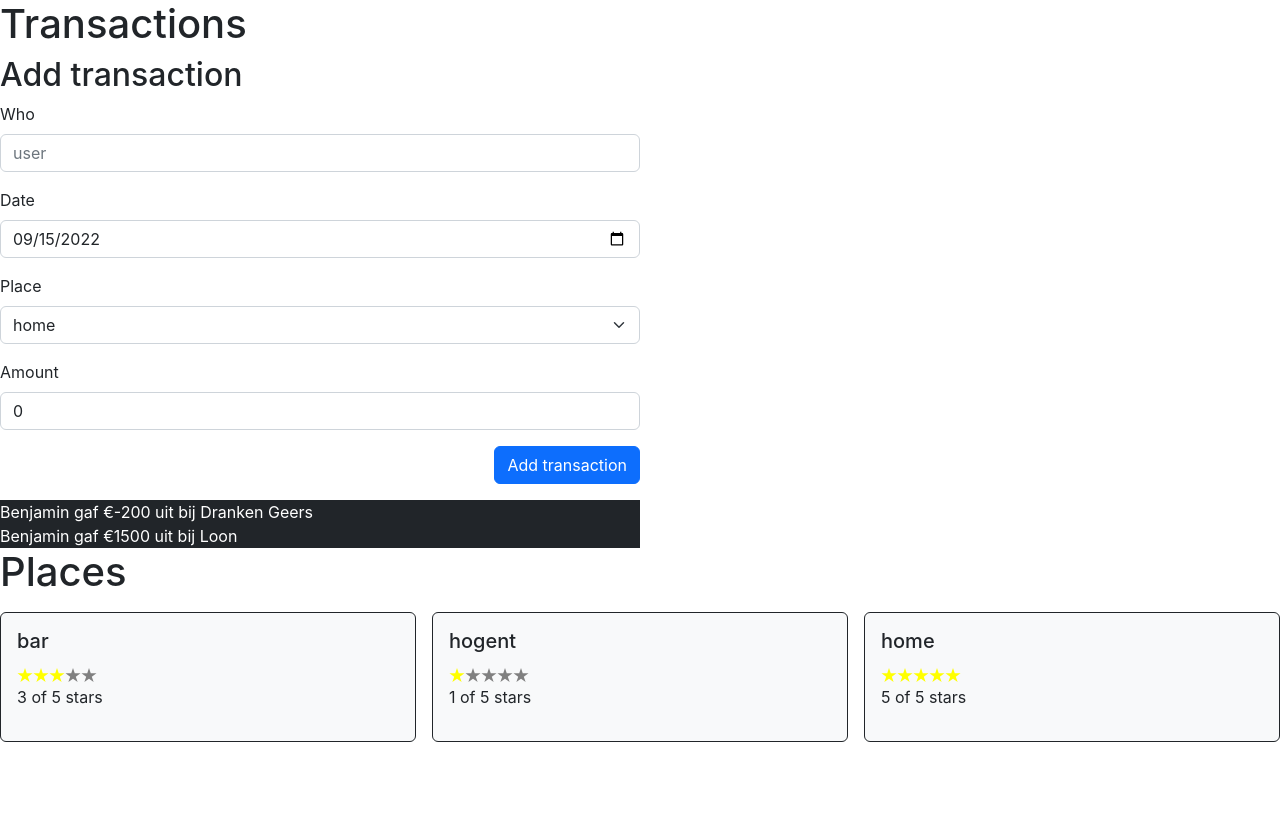
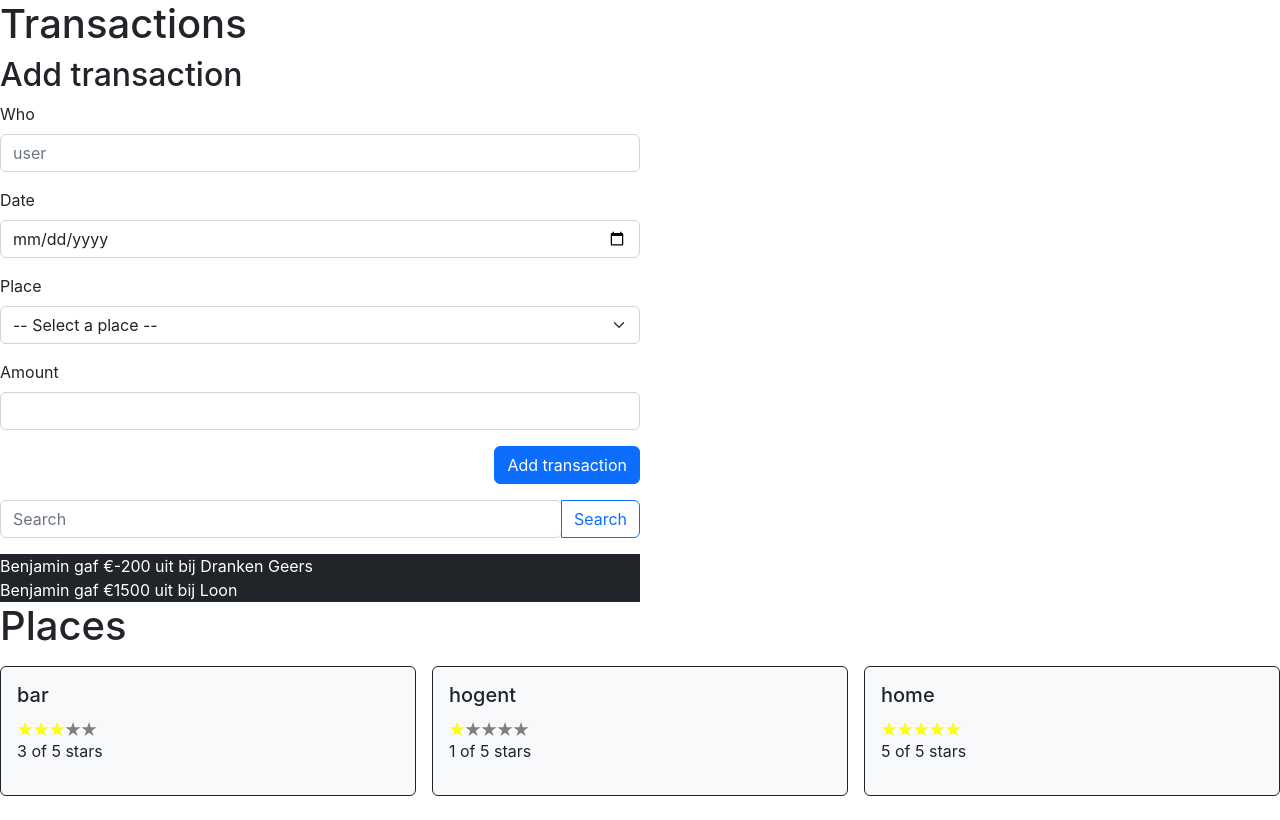
Before and after one commit to HOGENT-Web/frontendweb-budget2223, a React (Create React App) app: page / in a window 1280 px wide. Built offline with nearby package versions, Linux system fonts and the light colour scheme.

Commit message:
Hoofdstuk 3

```diff
--- a/package.json
+++ b/package.json
@@ -8,6 +8,7 @@
     "@testing-library/user-event": "^13.5.0",
     "react": "^18.2.0",
     "react-dom": "^18.2.0",
+    "react-hook-form": "^7.36.0",
     "react-icons": "^4.4.0",
     "react-scripts": "5.0.1",
     "web-vitals": "^2.1.4"
--- a/src/components/places/Place.jsx
+++ b/src/components/places/Place.jsx
@@ -1,10 +1,11 @@
+import { memo, useCallback } from 'react';
 import StarRating from './StarRating';
 
-const Place = ({ id, name, rating, onRate }) => {
+const Place = memo(({ id, name, rating, onRate }) => {
 
-  const handleRate = (newRating) => {
+  const handleRate = useCallback((newRating) => {
     onRate(id, newRating);
-  }
+  }, [id, onRate])
 
   return (
     <div className="card bg-light border-dark mb-4">
@@ -17,6 +18,6 @@ const Place = ({ id, name, rating, onRate }) => {
       </div>
     </div>
   );
-}
+});
 
 export default Place;
--- a/src/components/places/PlacesList.jsx
+++ b/src/components/places/PlacesList.jsx
@@ -1,14 +1,14 @@
-import { useState } from 'react';
+import { useState, useCallback } from 'react';
 import { PLACE_DATA } from '../../api/mock-data';
 import Place from './Place';
 
 const PlacesList = () => {
   const [places, setPlaces] = useState(PLACE_DATA);
 
-  const handleRatePlace = (id, rating) => {
+  const handleRatePlace = useCallback((id, rating) => {
     const newPlaces = places.map((p) => (p.id === id ? { ...p, rating } : p));
     setPlaces(newPlaces);
-  };
+  }, [places]);
 
   return (
     <>
--- a/src/components/places/StarRating.jsx
+++ b/src/components/places/StarRating.jsx
@@ -1,9 +1,10 @@
+import { memo, useCallback, useMemo } from 'react';
 import { IoStarSharp } from 'react-icons/io5';
 
-const Star = ({ index, selected = false, onSelect = (f) => f }) => {
-  const handleSelect = () => {
+const Star = memo(({ index, selected = false, onSelect = (f) => f }) => {
+  const handleSelect = useCallback(() => {
     onSelect(index + 1);
-  };
+  }, [index, onSelect]);
 
   return (
     <IoStarSharp
@@ -11,13 +12,18 @@ const Star = ({ index, selected = false, onSelect = (f) => f }) => {
       onClick={handleSelect}
     />
   );
-};
+});
 
 export default function StarRating({ totalStars = 5, selectedStars = 0, onRate }) {
 
+  const stars = useMemo(
+    () => [...new Array(totalStars)],
+    [totalStars]
+  );
+
   return (
     <>
-      {[...new Array(totalStars)].map((_, i) => <Star key={i} index={i} selected={selectedStars > i}
+      {stars.map((_, i) => <Star key={i} index={i} selected={selectedStars > i}
         onSelect={onRate} />)}
       <p>
         {selectedStars} of {totalStars} stars
--- a/src/components/transactions/Transaction.jsx
+++ b/src/components/transactions/Transaction.jsx
@@ -1,4 +1,6 @@
-export default function Transaction(props) {
-  const { user, amount, place} = props;
-  return <div className="text-bg-dark" style={{width:'50%'}}>{user} gaf €{amount} uit bij {place}</div>;
-}
+import { memo } from 'react';
+
+export default memo(function Transaction(props) {
+  const { user, amount, place } = props;
+  return <div className="text-bg-dark" style={{ width: '50%' }}>{user} gaf €{amount} uit bij {place}</div>;
+})
--- a/src/components/transactions/TransactionForm.jsx
+++ b/src/components/transactions/TransactionForm.jsx
@@ -1,5 +1,6 @@
-import { useState } from 'react';
+import { memo } from 'react';
 import { PLACE_DATA } from '../../api/mock-data';
+import { useForm } from 'react-hook-form';
 
 const toDateInputString = (date) => {
     // ISO String without the trailing 'Z' is fine 🙄
@@ -15,19 +16,15 @@ const toDateInputString = (date) => {
     return asString.substring(0, asString.indexOf('T'));
 };
 
-export default function TransactionForm({ onSaveTransaction }) {
-    const [user, setUser] = useState('');
-    const [date, setDate] = useState(new Date());
-    const [place, setPlace] = useState('home');
-    const [amount, setAmount] = useState(0);
+export default memo(function TransactionForm({ onSaveTransaction }) {
 
-    const handleSubmit = (e) => {
-        e.preventDefault();
-        onSaveTransaction(user, place, amount, date);
-        setUser('');
-        setDate(new Date());
-        setPlace('home');
-        setAmount(0);
+    const { register, handleSubmit, reset, formState: { errors } } = useForm();
+
+    const onSubmit = (data) => {
+        console.log(JSON.stringify(data));
+        const { user, place, amount, date } = data;
+        onSaveTransaction(user, place, parseInt(amount), toDateInputString(date));
+        reset();
     };
 
     return (
@@ -35,28 +32,32 @@ export default function TransactionForm({ onSaveTransaction }) {
             <h2>
                 Add transaction
             </h2>
-            <form onSubmit={handleSubmit} className="w-50 mb-3">
+            <form onSubmit={handleSubmit(onSubmit)} className="w-50 mb-3">
                 <div className="mb-3">
                     <label htmlFor="date" className="form-label">Who</label>
                     <input
-                        value={user}
-                        onChange={(e) => setUser(e.target.value)}
+                        {...register('user',
+                            { required: 'user is required', minLength: { value: 2, message: 'Min length is 2' } })}
+                        defaultValue=''
                         id="user"
                         type="text"
                         className="form-control"
                         placeholder="user" required
                     />
+                    {errors.user && <p className="form-text text-danger">{errors.user.message}</p>}
                 </div>
+
                 <div className="mb-3">
                     <label htmlFor="date" className="form-label">Date</label>
                     <input
-                        value={toDateInputString(date)}
-                        onChange={(e) => setDate(e.target.value)}
+                        {...register('date',
+                            { required: 'date is required' })}
                         id="date"
                         type="date"
                         className="form-control"
                         placeholder="date"
                     />
+                    {errors.date && <p className="form-text text-danger">{errors.date.message}</p>}
                 </div>
 
                 <div className="mb-3">
@@ -64,8 +65,8 @@ export default function TransactionForm({ onSaveTransaction }) {
                         Place
                     </label>
                     <select
-                        value={place}
-                        onChange={(e) => setPlace(e.target.value)}
+                        {...register('place',
+                            { required: 'place is required' })}
                         id="places"
                         className="form-select"
                         required
@@ -75,6 +76,7 @@ export default function TransactionForm({ onSaveTransaction }) {
                             <option key={id} value={name}>{name}</option>
                         ))}
                     </select>
+                    {errors.place && <p className="form-text text-danger">{errors.place.message}</p>}
                 </div>
 
                 <div className="mb-3">
@@ -82,13 +84,14 @@ export default function TransactionForm({ onSaveTransaction }) {
                         Amount
                     </label>
                     <input
-                        value={amount}
-                        onChange={(e) => setAmount(e.target.value)}
+                        {...register('amount',
+                            { required: 'amount is required' })}
                         id="amount"
                         type="number"
                         className="form-control"
                         required
                     />
+                    {errors.amount && <p className="form-text text-danger">{errors.amount.message}</p>}
                 </div>
 
                 <div className="clearfix">
@@ -102,4 +105,4 @@ export default function TransactionForm({ onSaveTransaction }) {
             </form>
         </>
     );
-}
+})
--- a/src/components/transactions/TransactionList.jsx
+++ b/src/components/transactions/TransactionList.jsx
@@ -1,4 +1,4 @@
-import { useState } from 'react';
+import { useState, useMemo, useCallback } from 'react';
 import Transaction from './Transaction';
 import TransactionForm from './TransactionForm';
 import { TRANSACTION_DATA } from '../../api/mock-data';
@@ -6,8 +6,14 @@ import { TRANSACTION_DATA } from '../../api/mock-data';
 export default function TransactionList() {
 
   const [transactions, setTransactions] = useState(TRANSACTION_DATA);
+  const [text, setText] = useState('');
+  const [search, setSearch] = useState('');
 
-  const createTransaction = (user, place, amount, date) => {
+  const filteredTransactions = useMemo(() => transactions.filter((t) => {
+    return t.place.toLowerCase().includes(search.toLowerCase());
+  }), [search, transactions])
+
+  const createTransaction = useCallback((user, place, amount, date) => {
     const newTransactions = [
       {
         user, place, amount, date: new Date(date),
@@ -15,16 +21,17 @@ export default function TransactionList() {
       ...transactions,
     ]; // newest first
     setTransactions(newTransactions);
-    console.log("transactions", JSON.stringify(transactions));
-    console.log("newtransactions", JSON.stringify(newTransactions));
-  };
-
+  }, [transactions]);
 
   return (
     <>
       <h1>Transactions</h1>
       <TransactionForm onSaveTransaction={createTransaction} />
-      {transactions.map((trans, index) =>
+      <div className="input-group mb-3 w-50">
+        <input type="search" id="search" className="form-control rounded" placeholder="Search" value={text} onChange={(e) => setText(e.target.value)} />
+        <button type="button" className="btn btn-outline-primary" onClick={() => setSearch(text)}>Search</button>
+      </div>
+      {filteredTransactions.map((trans, index) =>
         <Transaction {...trans} key={index} />)}
     </>);
 }
```
Also changed, not shown: 1 other file (tests, documents, lock files or other folders).
